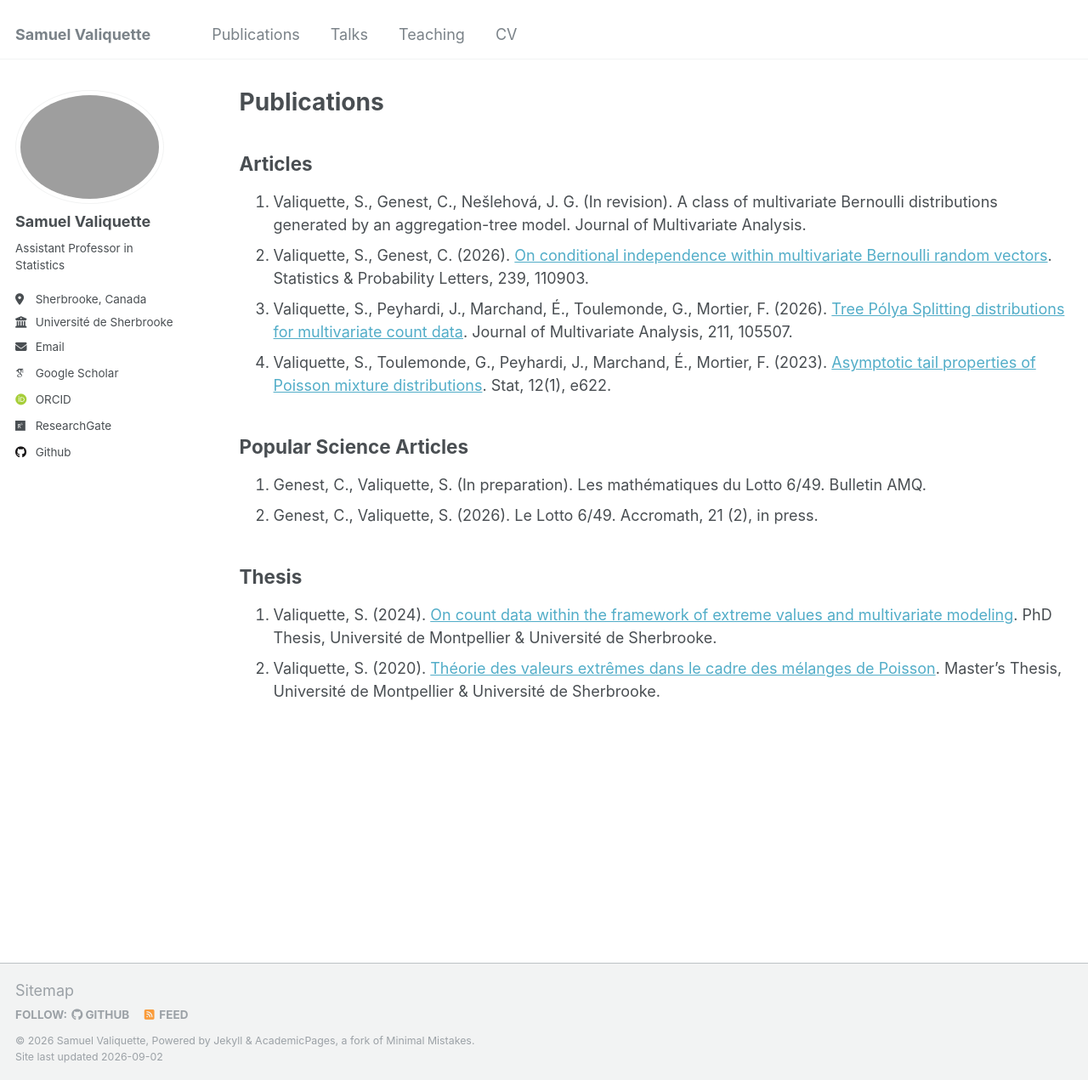
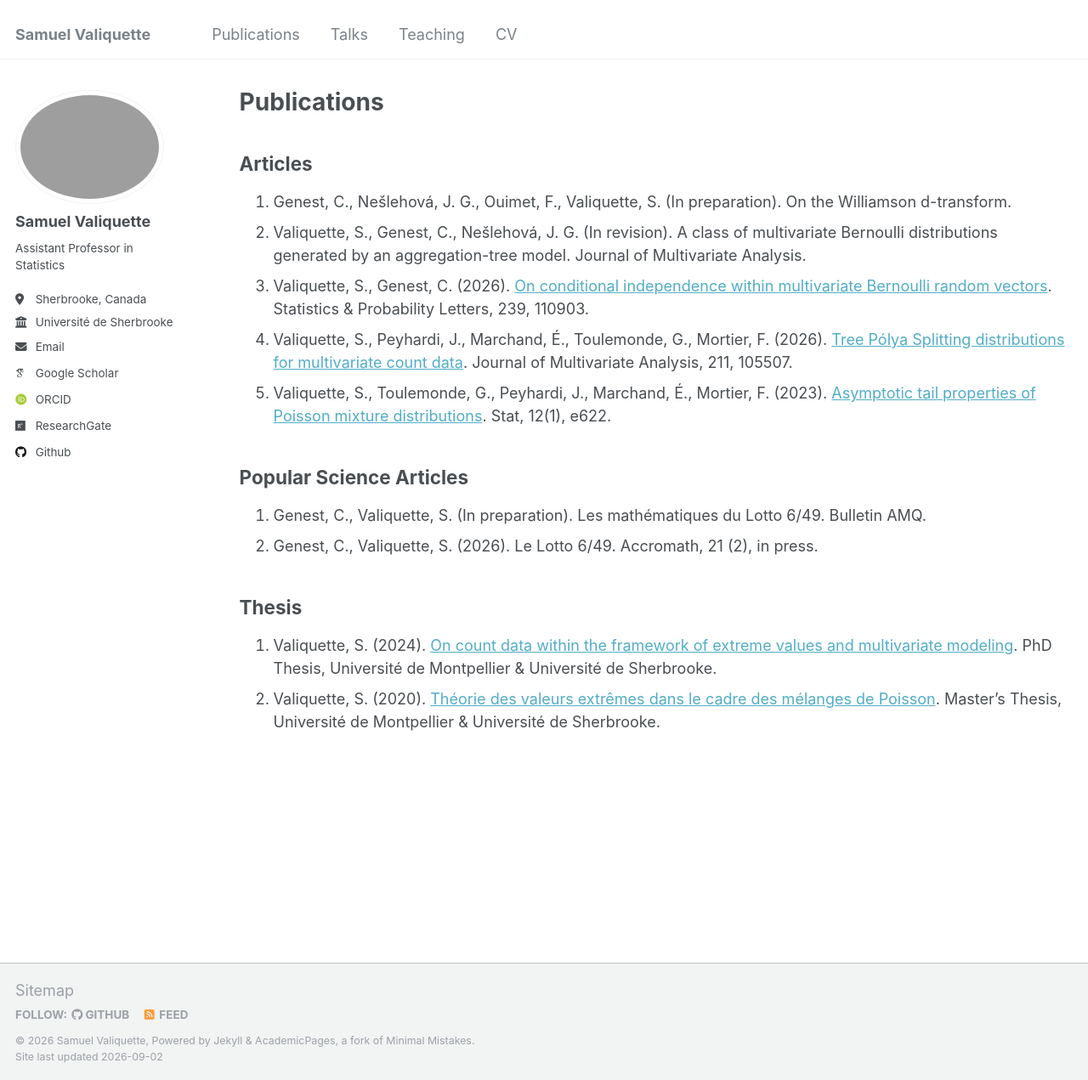
Before and after one commit to s-valiquette/s-valiquette.github.io, a Jekyll site: the page built from _pages/publications.md, in a window 1280 px wide and 1271 px high. Shown: the whole window at 85% size. Built offline with Jekyll 4.4.1, drawn with Linux system fonts in a browser that asks for light colours; some web fonts are replaced.

Commit message:
Update publications.md

```diff
--- a/_pages/publications.md
+++ b/_pages/publications.md
@@ -6,6 +6,7 @@ author_profile: true
 ---
 
 ## Articles
+1. Genest, C., Nešlehová, J. G., Ouimet, F., Valiquette, S. (In preparation). On the Williamson d-transform.
 1. Valiquette, S., Genest, C., Nešlehová, J. G. (In revision). A class of multivariate Bernoulli distributions generated by an aggregation-tree model. Journal of Multivariate Analysis.
 1. Valiquette, S., Genest, C. (2026). [On conditional independence within multivariate Bernoulli random vectors](https://www.sciencedirect.com/science/article/pii/S0167715226002671). Statistics & Probability Letters, 239, 110903.
 1. Valiquette, S., Peyhardi, J., Marchand, É., Toulemonde, G., Mortier, F. (2026). [Tree Pólya Splitting distributions for multivariate count data](https://www.sciencedirect.com/science/article/pii/S0047259X25001022). Journal of Multivariate Analysis, 211, 105507.
```
